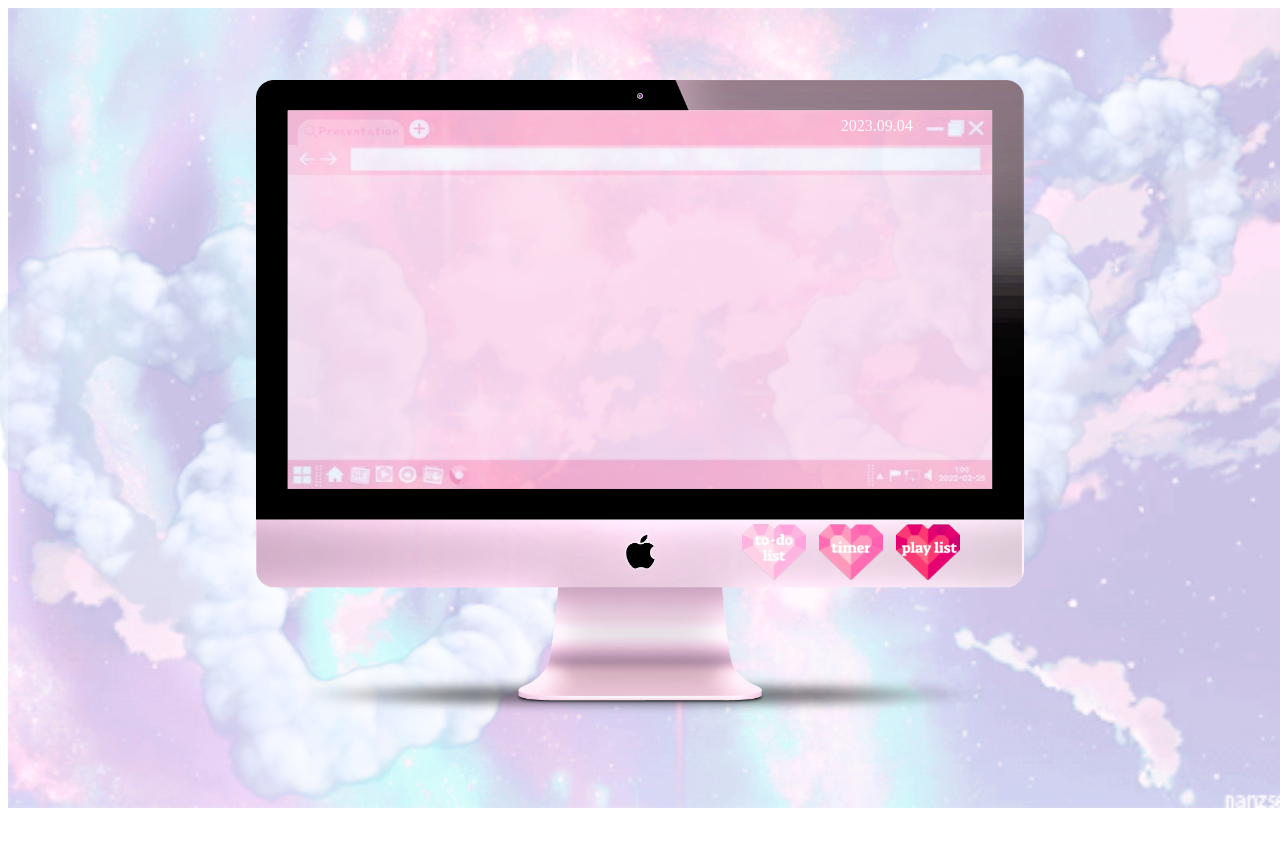
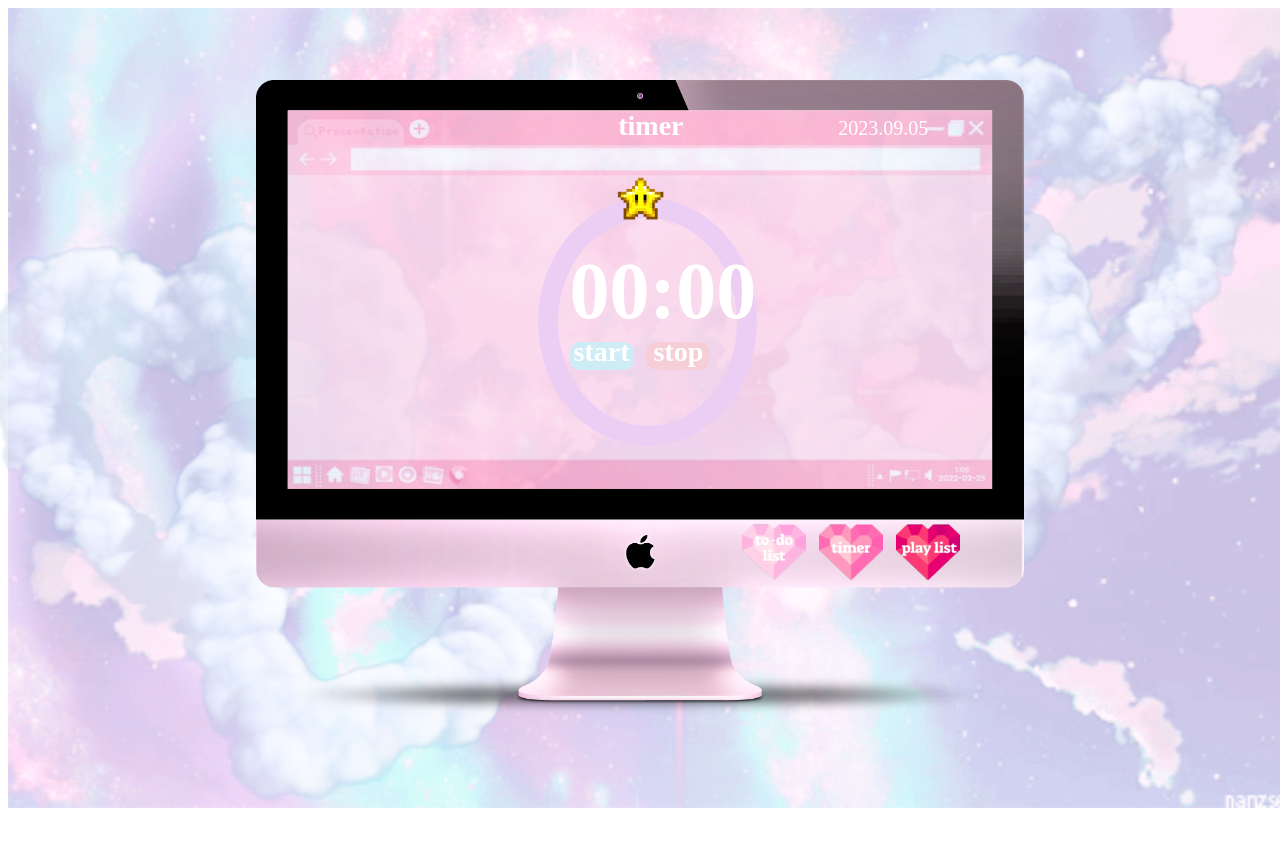
Before and after one commit to YENZZY/kitsch-todolist, a React (Create React App) app: page /timer in a window 1280 px wide. Shown: the top 846 px of the page. Built offline with nearby package versions, Linux system fonts and the light colour scheme.

Commit message:
디자인 커밋

```diff
--- a/src/components/Device.jsx
+++ b/src/components/Device.jsx
@@ -1,3 +1,4 @@
+import React from "react";
 import cloud from "../image/cloud.png";
 import mac from "../image/mac.png";
 import page from "../image/page.png";
@@ -57,15 +58,16 @@ const HomePage = styled.div`
 `;
 
 /* 날짜 표시 */
-const Date = styled.div`
+const DateContainer = styled.div`
   width: 10vw;
   height: 4vh;
   margin: 0;
   padding: 0;
   position: absolute;
-  right: 4vw;
+  top:4vh;
+  right: 6vw;
 
-  font-size: 2vh;
+  font-size: 20px;
   text-align: center;
   line-height: 4vh;
   color: white;
@@ -73,14 +75,22 @@ const Date = styled.div`
 
 /* 장치 컴포넌트 */
 function Device() {
+  // 현재 날짜를 가져오는 함수
+  const getCurrentDate = () => {
+    const today = new Date();
+    const year = today.getFullYear();
+    const month = String(today.getMonth() + 1).padStart(2, "0"); // 월을 두 자리 숫자로 포맷팅
+    const day = String(today.getDate()).padStart(2, "0"); // 일을 두 자리 숫자로 포맷팅
+    return `${year}.${month}.${day}`;
+  };
+
   return (
     <>
       <Cloud1 />
       <Cloud2 />
       <Mac>
-        <HomePage>
-          <Date>2023.09.04</Date>
-        </HomePage>
+        <HomePage />
+        <DateContainer>{getCurrentDate()}</DateContainer> {/* 현재 날짜 표시 */}
         <Button />
       </Mac>
     </>
--- a/src/components/PlaylistDisplay.jsx
+++ b/src/components/PlaylistDisplay.jsx
@@ -1,4 +1,5 @@
 import styled from "styled-components";
+import playlist_sample from "../image/playlist_sample.png";
 
 /* 각 페이지마다 바뀌는 실질적인 공간 */
 const Page = styled.div`
@@ -11,9 +12,36 @@ const Page = styled.div`
   left: 22.5vw;
 `;
 
+/* 플레이 리스트 배너*/
+const PlaylistText = styled.div`
+  position: absolute;
+  top: -4vh;
+  left: 24.5vw;
+  color: white;
+  font-size: 28px;
+  font-weight: bold;
+`;
+
+/* 플레이 리스트 샘플*/
+const Playlistimg = styled.div`
+  width: 37vw;
+  height: 35vh;
+  position: relative;
+  top: 5vh;
+  left: 9vw;
+  overflow: hidden;
+
+  background-image: url(${playlist_sample});
+  background-repeat:no-repeat;
+  background-size:contain;
+`;
+
 /* 플레이리스트 화면 컴포넌트 */
 function PlaylistDisplay() {
-  return <Page></Page>;
+  return  <Page>
+            <PlaylistText>play list</PlaylistText>
+              <Playlistimg/>
+          </Page>;
 }
 
 export default PlaylistDisplay;
--- a/src/components/TimerDisplay.jsx
+++ b/src/components/TimerDisplay.jsx
@@ -1,4 +1,5 @@
 import styled from "styled-components";
+import timer_star from "../image/timer_star.png";
 
 /* 각 페이지마다 바뀌는 실질적인 공간 */
 const Page = styled.div`
@@ -11,9 +12,92 @@ const Page = styled.div`
   left: 22.5vw;
 `;
 
+/* 타이머 배너*/
+const TimerText = styled.div`
+  position: absolute;
+  top: -4vh;
+  left: 47%;
+  color: white;
+  font-size: 28px;
+  font-weight: bold;
+`;
+
+/* 타이머 원 */
+const TimerCircle = styled.div`
+  position: absolute;
+  width: 14vw;
+  height: 26vh;
+  top: 7vh;
+  left: 19.5vw;
+  background-color: transparent;
+  border: 20px solid #ECCEF5;
+  border-radius: 50%;
+`
+
+/*타이머 별*/
+const TimerStar = styled.div`
+  position: absolute;
+  width: 4vw;
+  height: 7vh;
+  top: 4vh;
+  left: 25.5vw;
+  background: url(${timer_star}) no-repeat;
+  background-size: contain;
+`
+
+/* 타이머 시간*/
+const TimerTime = styled.div`
+  position: absolute;
+  top: 13vh;
+  left: 22vw;
+  color: white;
+  font-size: 80px;
+  font-weight: bold;
+`;
+
+/*타이머 start 버튼*/
+const TimerStart = styled.div`
+  position: absolute;
+  top: 25vh;
+  left: 22vw;
+  width: 5vw;
+  height: 3.5vh;
+  border-radius: 10px;
+  background-color: #CEECF5;
+
+  font-size: 28px;
+  font-weight: bold;
+  text-align: center;
+  line-height: 2.6vh;
+  color: white;
+`
+/*타이머 stop 버튼*/
+const TimerStop = styled.div`
+  position: absolute;
+  top: 25vh;
+  left: 28vw;
+  width: 5vw;
+  height: 3.5vh;
+  border-radius: 10px;
+  background-color: #F6CED8;
+
+  font-size: 28px;
+  font-weight: bold;
+  text-align: center;
+  line-height: 2.6vh;
+  color: white;
+`
+
 /* 타이머 화면 컴포넌트 */
 function TimerDisplay() {
-  return <Page></Page>;
+  return <Page>
+            <TimerText>timer</TimerText>
+              <TimerCircle/>
+              <TimerStar/>
+              <TimerTime>00:00</TimerTime>
+              <TimerStart>start</TimerStart>
+              <TimerStop>stop</TimerStop>
+          </Page>;
 }
 
 export default TimerDisplay;
--- a/src/components/TodoDisplay.jsx
+++ b/src/components/TodoDisplay.jsx
@@ -12,6 +12,17 @@ const Page = styled.div`
   top: 17.7vh;
   left: 22.5vw;
 `;
+
+/* 투두리스트 배너*/
+const ListText = styled.div`
+  position: absolute;
+  top: -4vh;
+  left: 24.5vw;
+  color: white;
+  font-size: 28px;
+  font-weight: bold;
+`;
+
 
 /* 할 일 목록이 추가되는 공간 */
 const Lists = styled.ul`
@@ -72,6 +83,7 @@ const InputButton = styled.button`
 function TodoDisplay() {
   return (
     <Page>
+      <ListText>to-do list</ListText>
         <TodoInput>
           <InputBox placeholder="enter" />
           <InputButton />
```
Also changed, not shown: src/image/playlist_sample.png (added). Lines whose indentation alone changed are shown as unchanged.
